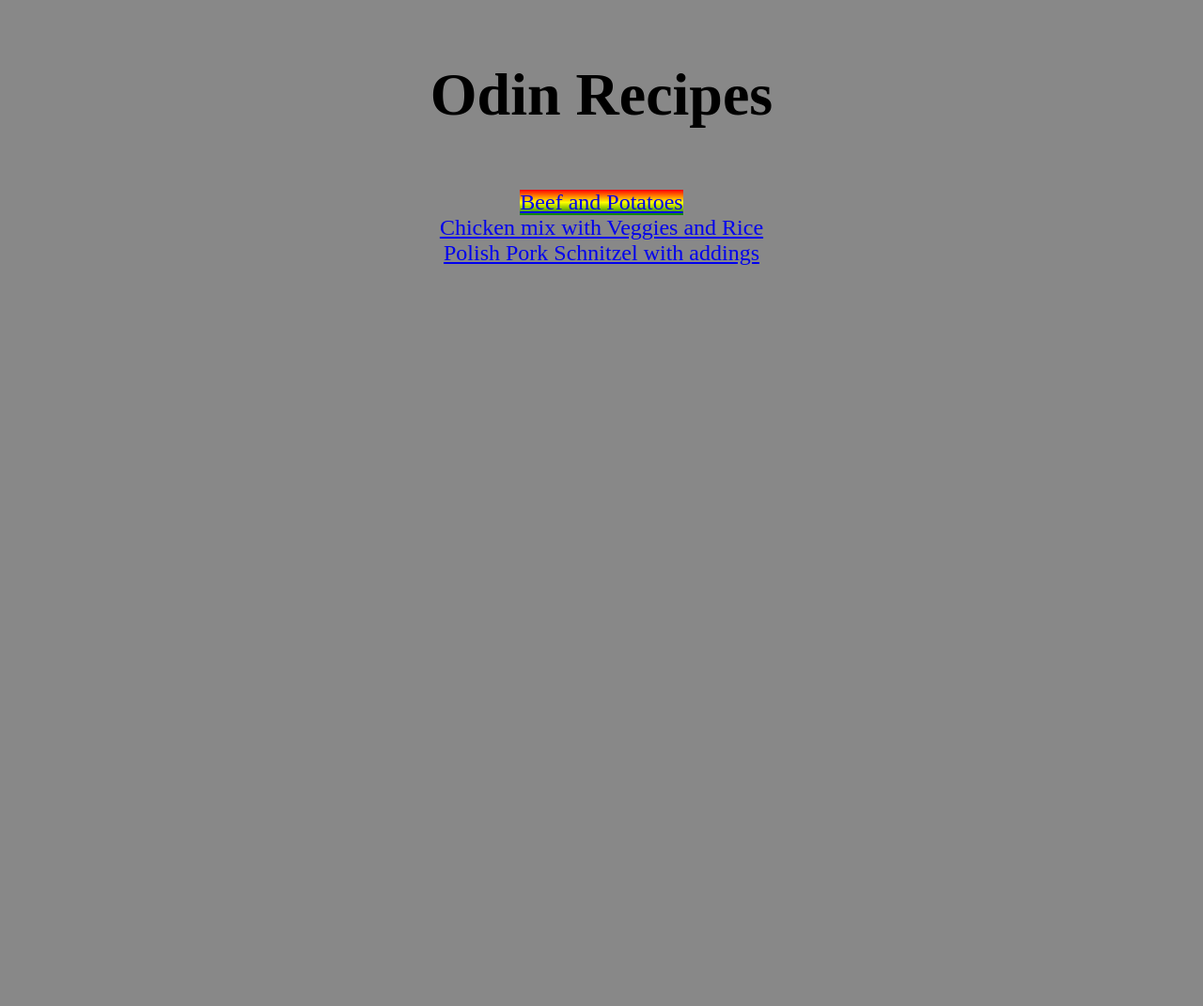
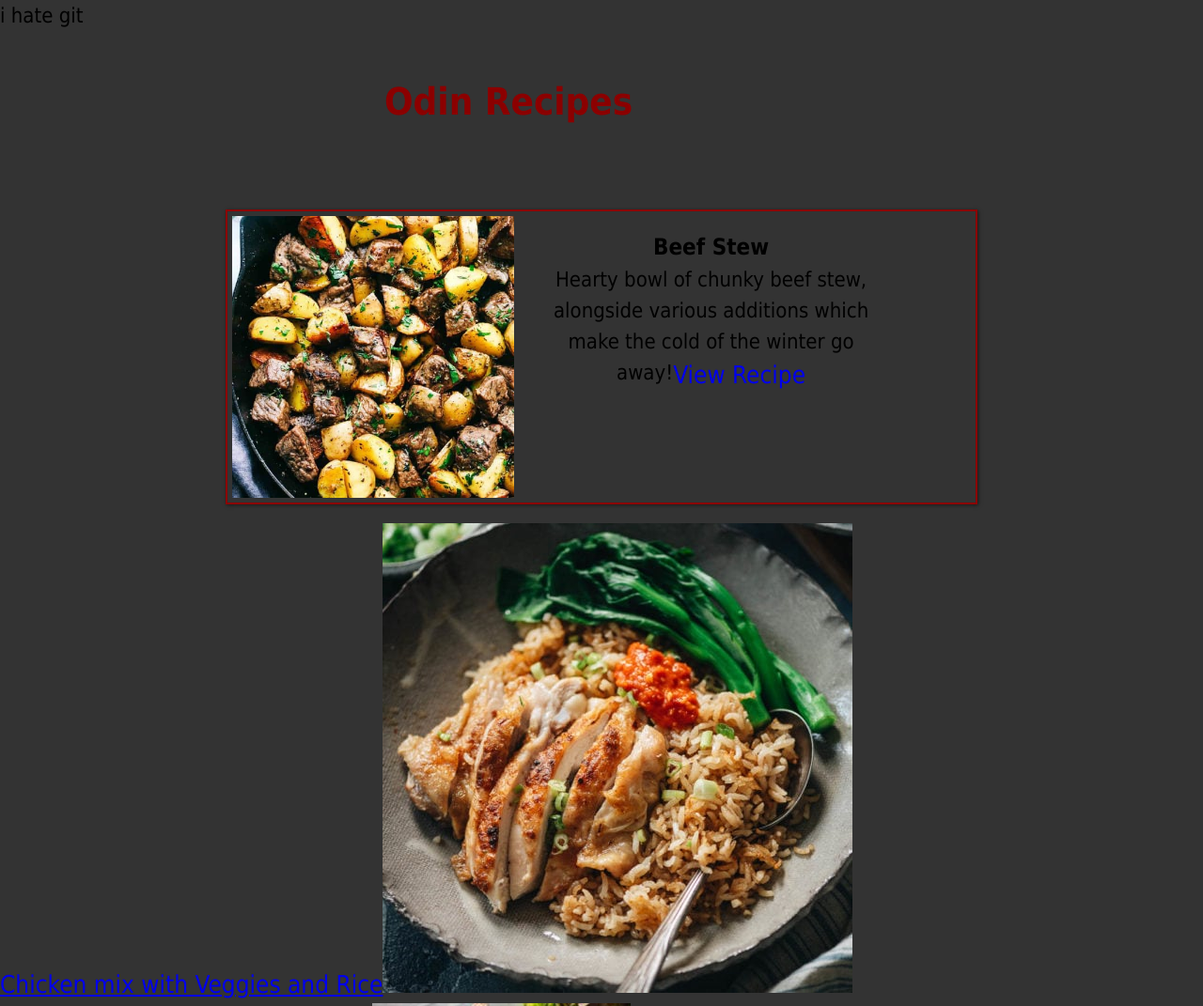
Before and after one commit to razdwatrzy12334/odin-recipes, a plain HTML site: page index.html in a window 1280 px wide. Shown: the top 1071 px of the page at 94% size. Before the commit the page ends 800 px from the top, so only its background shows below. Drawn offline with Linux system fonts and the light colour scheme.

Commit message:
problems with git

```diff
--- a/index.html
+++ b/index.html
@@ -7,11 +7,27 @@
     </head>
 
     <body>
-        <div class="main"><h1>Odin Recipes</h1></div>
-        <ul>
-            <li class="beef"><a class="beef" href="./beef.html">Beef and Potatoes</a></li>
-            <li><a href="./chicken.html">Chicken mix with Veggies and Rice</a></li>
-            <li><a href="./schabowy.html">Polish Pork Schnitzel with addings</a></li>
-        </ul>
+        <p>i hate git</p>
+        <h1>Odin Recipes</h1>
+
+        <div class="container" id="container">
+
+            <div class="first-recipe feature">
+                <img class="beefstew" src="./images/beef-potatoes.jpg" alt="beef stew with potatoes">
+                <div class="first-recipe-content">
+                <h2>Beef Stew</h2>
+                <p>Hearty bowl of chunky beef stew, alongside various additions which make the cold of the winter go away!<a href="./beef.html">View Recipe</a></p></div>
+            </div>
+            <div class="second-recipe feature">
+                <a href="./chicken.html">Chicken mix with Veggies and Rice</a><img src="./images/rice-chicken.jpg" alt="rice with veggies and chicken">
+
+            </div>
+
+
+
+                <a href="./schabowy.html">Polish Pork Schnitzel with addings</a><img src="./images/schabowy.jpg" alt="beatiful schabowy of polish cuisine">
+
+
+        </div>
     </body>
 </html>
--- a/styles.css
+++ b/styles.css
@@ -1,22 +1,81 @@
 * {
-    background-color: rgb(136, 136, 136);
-    padding: 0px;
-    margin: 0px;
-    text-align: center;
+    line-height: 1.5;
+    margin: 0;
+    padding: 0;
+    box-sizing: border-box;
 }
 
-div {
-    font-size: 32px;
-    color: rgb(0, 0, 0);
-    padding: 32px;
-    margin: 32px;
+body {
+    background-color: #333;
+    font-family: Tahoma, Geneva, Verdana, sans-serif;
 }
 
-ul {
-    font-size: 24px;
+h1 {
+    color: darkred;
+    height: 150px;
+    width: 400px;
+    padding: 25px;
+    margin: 20px 30%;
+    font-size: 40px;
+    font-family: Tahoma;
 }
 
-.beef {
+.beefstew {
     display: inline-block;
-    background-image: linear-gradient(red, yellow, green);
+    width: 300px;
+    margin: 5px;
+    vertical-align: middle;
 }
+
+.first-recipe {
+    width: 800px;
+    margin: 20px auto;
+    box-shadow: 1px 1px 4px rgba(0, 0, 0, .5);
+}
+
+.first-recipe.feature {
+    border: 2px solid darkred;
+}
+
+.first-recipe a {
+text-decoration: none;
+margin: 0px;
+display: inline-block;
+vertical-align: top;
+}
+
+.first-recipe-content {
+    display: inline-block;
+    text-align: center;
+    padding: 20px;
+    width: 400px;
+    vertical-align: top;
+}
+
+.first-recipe-content p, h2 {
+    display: inline-block;
+}
+
+a {
+    display:inline-block;
+    font-size: 26px;
+}
+
+p {
+    font-size: 22px;
+}
+
+a:active {
+    transition: color .9s;
+    color: rgba(139, 0, 0, 0.349);
+}
+
+a:hover {
+    transition: color .9s;
+    color: rgb(19, 0, 128);
+}
+
+a:visited {
+    transition: color .9s;
+    color: rgba(139, 0, 0, 0.349);
+}
```
